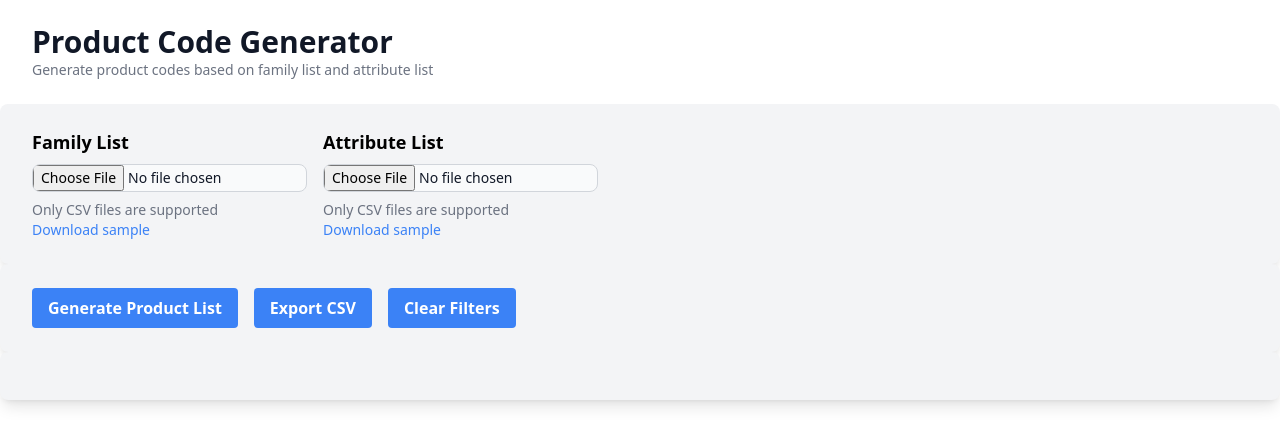
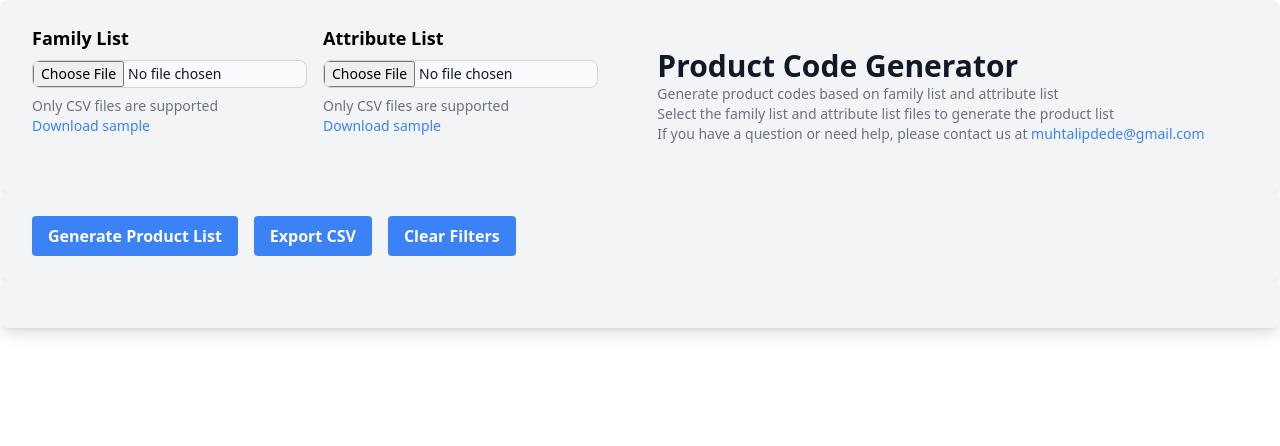
Before and after one commit to muhtalipdede/product-code-generator, a Next.js app: page / in a window 1280 px wide. Shown: the top 446 px of the page. Built offline with nearby package versions, Linux system fonts and the light colour scheme.

Commit message:
Update page layout and content

```diff
--- a/app/page.tsx
+++ b/app/page.tsx
@@ -249,14 +249,6 @@ export default function CSVProcessor() {
 
   return (
     <main>
-      <div className="mx-auto max-w-7xl py-6 px-4 sm:px-6 lg:px-8">
-        <h1 className="text-3xl font-bold text-gray-900">
-          Product Code Generator
-        </h1>
-        <p className="text-sm text-gray-500">
-          Generate product codes based on family list and attribute list
-        </p>
-      </div>
       <div className="flex flex-row gap-4 px-4 py-6 mx-auto max-w-7xl sm:px-6 lg:px-8 bg-gray-100 rounded-lg shadow-lg p-4">
         <div className="flex flex-col gap-2">
           <label className="text-lg font-bold">Family List</label>
@@ -286,6 +278,23 @@ export default function CSVProcessor() {
             <button className="text-blue-500" onClick={handleAttributeListDownloadSample}>
               Download sample
             </button>
+          </p>
+        </div>
+        <div className="mx-auto max-w-7xl py-6 px-4 sm:px-6 lg:px-8">
+          <h1 className="text-3xl font-bold text-gray-900">
+            Product Code Generator
+          </h1>
+          <p className="text-sm text-gray-500">
+            Generate product codes based on family list and attribute list
+          </p>
+          <p className="text-sm text-gray-500">
+            Select the family list and attribute list files to generate the product list
+          </p>
+          <p className="text-sm text-gray-500">
+            If you have a question or need help, please contact us at{" "}
+            <a href="mailto:muhtalipdede@gmail.com" className="text-blue-500">
+              muhtalipdede@gmail.com
+            </a>
           </p>
         </div>
       </div>
```
